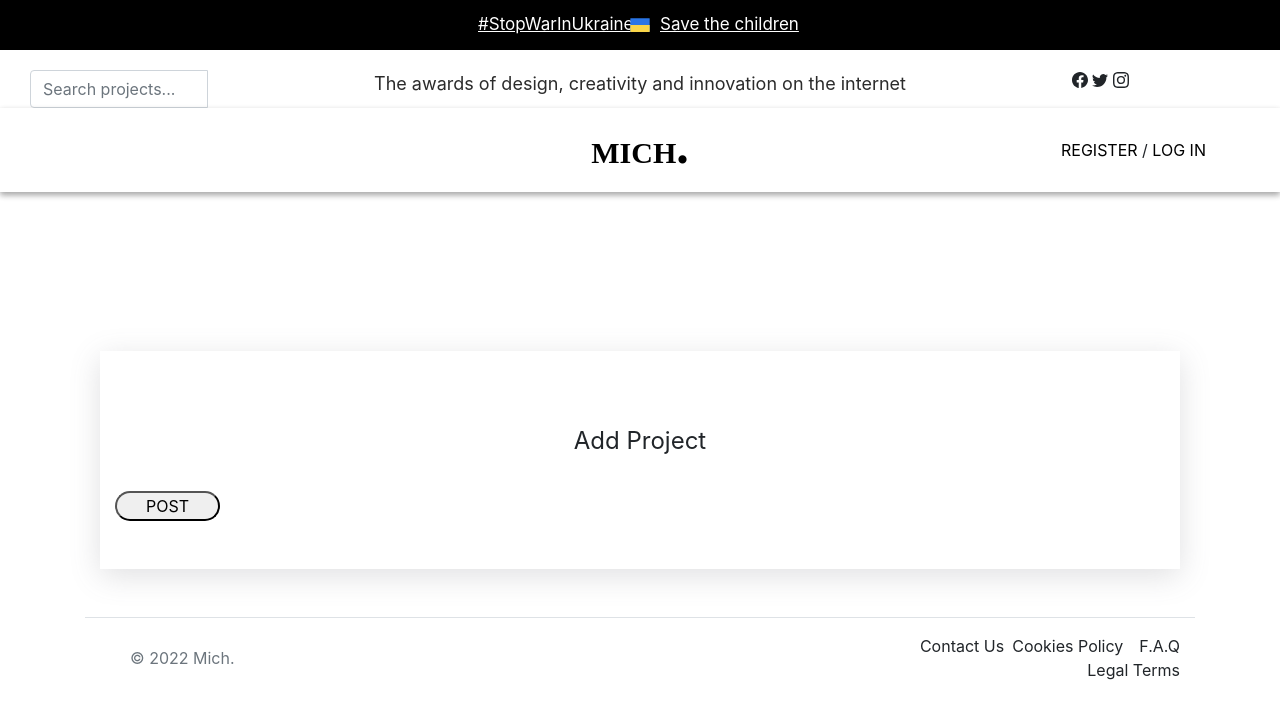
After one commit to AtienoObwanda/Mich., a Django app: template app/templates/projects/newProject.html in a window 1280 px wide. The commit adds this page. Shown: the top 719 px of the page. Run offline with Django 3.2, Linux system fonts and the light colour scheme; the template is opened without the code that fills it, so the values that code supplies are empty; some libraries are stand-ins or nearby versions.

Commit message:
updating project template

```diff
--- a/app/models.py
+++ b/app/models.py
@@ -8,8 +8,8 @@ from cloudinary.models import CloudinaryField
 
 class Project(models.Model):
     projectName = models.CharField(max_length=30)
-    # projectImage = CloudinaryField('image')
-    projectImage = models.ImageField(upload_to='projectPics')
+    projectImage = CloudinaryField('image')
+    # projectImage = models.ImageField(upload_to='projectPics')
     projectLink = models.URLField(max_length=200, null=True, blank=True)
     projectDescription = models.TextField(max_length=500, blank=True, default=f'Project Description')
     projectCategory = models.CharField(max_length=60)
--- a/app/templates/projects/base.html
+++ b/app/templates/projects/base.html
@@ -89,7 +89,7 @@
     </div>
 {% if user.is_authenticated %}
       <div class="col-sm-2 col-md-2 navbar-right">
-        <a class="navbar-logo" href="{% url 'addProject' %}"  class="text-center" style="color:black;" >
+        <a class="navbar-logo" href="{% url 'createProject' %}"  class="text-center" style="color:black;" >
           <svg xmlns="http://www.w3.org/2000/svg" width="24" height="24" fill="currentColor" class="bi bi-plus-circle-fill" viewBox="0 0 16 16">
             <path d="M16 8A8 8 0 1 1 0 8a8 8 0 0 1 16 0zM8.5 4.5a.5.5 0 0 0-1 0v3h-3a.5.5 0 0 0 0 1h3v3a.5.5 0 0 0 1 0v-3h3a.5.5 0 0 0 0-1h-3v-3z"/>
           </svg>
--- /dev/null
+++ b/app/templates/projects/newProject.html
@@ -0,0 +1,28 @@
+{% extends "projects/base.html" %}
+{% load static %}
+{% load crispy_forms_tags %}
+{% block content %}
+<link rel="stylesheet" type="text/css" href="{% static 'gram/profile.css' %}">
+<div class="cont pt-5"></div>
+<div class="container-fluid mt-5 pt-5">
+<div class="container mb-5 pt-4" style="box-shadow: rgba(100, 100, 111, 0.2) 0px 7px 29px 0px;">
+<form method="POST" enctype="multipart/form-data" action="">
+        {% csrf_token %}
+    <div class="row pt-5">
+        <div class="col-2"></div>
+        <div class="col-8 ">
+            <legend class="text-center">Add Project</legend>
+            {{form|crispy}}
+        </div>
+        <div class="col-2"></div>
+
+    </div>
+    <div class="btnWrapper pb-5 pt-4">
+        <button class="form-btn center" type="submit" style="width: 10%; height:30px; border-radius: 35px;">POST</button>
+    </div>
+</form>
+</div>
+
+</div>
+
+{% endblock content%}
--- a/app/templates/projects/project_list.html
+++ b/app/templates/projects/project_list.html
@@ -93,7 +93,7 @@
     </div>
     {% if user.is_authenticated %}
       <div class="col-sm-2 col-md-2 navbar-right">
-        <a class="navbar-logo" href="{% url 'addProject' %}"  class="text-center" style="color:black;" >
+        <a class="navbar-logo" href="{% url 'createProject' %}"  class="text-center" style="color:black;" >
           <svg xmlns="http://www.w3.org/2000/svg" width="24" height="24" fill="currentColor" class="bi bi-plus-circle-fill" viewBox="0 0 16 16">
             <path d="M16 8A8 8 0 1 1 0 8a8 8 0 0 1 16 0zM8.5 4.5a.5.5 0 0 0-1 0v3h-3a.5.5 0 0 0 0 1h3v3a.5.5 0 0 0 1 0v-3h3a.5.5 0 0 0 0-1h-3v-3z"/>
           </svg>
--- a/users/signals.py
+++ b/users/signals.py
@@ -10,4 +10,5 @@ def create_profile(sender, instance, created, **kwargs):
 
 @receiver(post_save, sender=User)
 def save_profile(sender, instance, **kwargs):
+
     instance.profile.save()
--- a/users/urls.py
+++ b/users/urls.py
@@ -3,6 +3,7 @@ from django.conf.urls.static import static
 from django.conf import settings
 from django.contrib.auth import views as auth_views
 
+from .views import  ProjectCreateView, ProjectDeleteView, ProjectUpdateView
 
 from . import views
 
@@ -28,6 +29,9 @@ urlpatterns = [
     path('profile/<int:pk>/', views.UserProfile.as_view(),name='profile'),
     path('edit/profile/<int:pk>/', views.EditProfile.as_view(),name='editProfile'),
 
+    path('project/new/', ProjectCreateView.as_view(), name='createProject' ),
+    path('project/update/<int:pk>/', ProjectUpdateView.as_view(), name='updateProject' ),
+    path('project/delete/<int:pk>/', ProjectDeleteView.as_view(), name='deleteProject' ),
 
 ]
 if settings.DEBUG:
```
Also changed, not shown: app/forms.py (added, +7 -0 lines), app/serializer.py (+14 -1 lines), users/views.py (+163 -5 lines), app/templates/projects/confirmDelete.html (added), app/templates/projects/updateProject.html (added).
